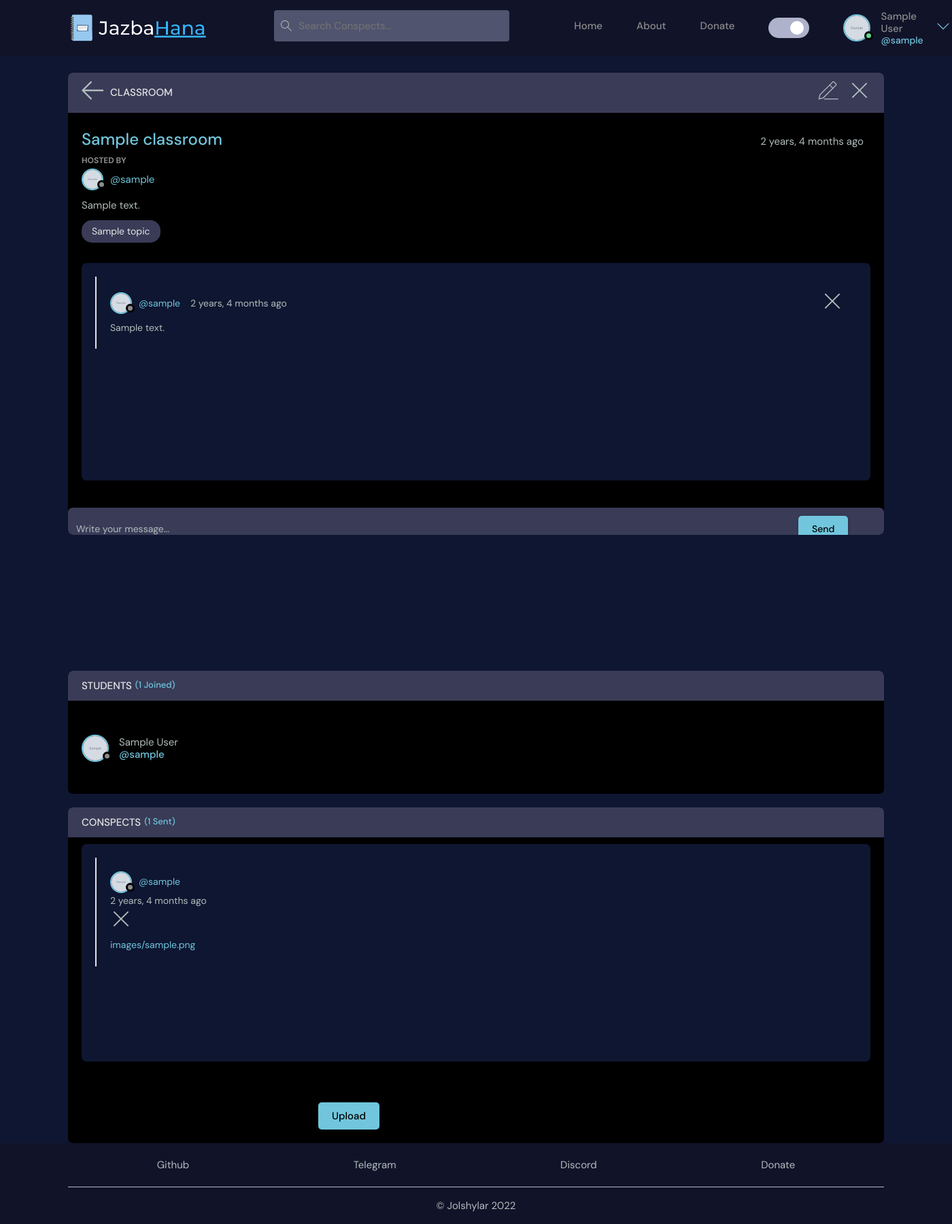
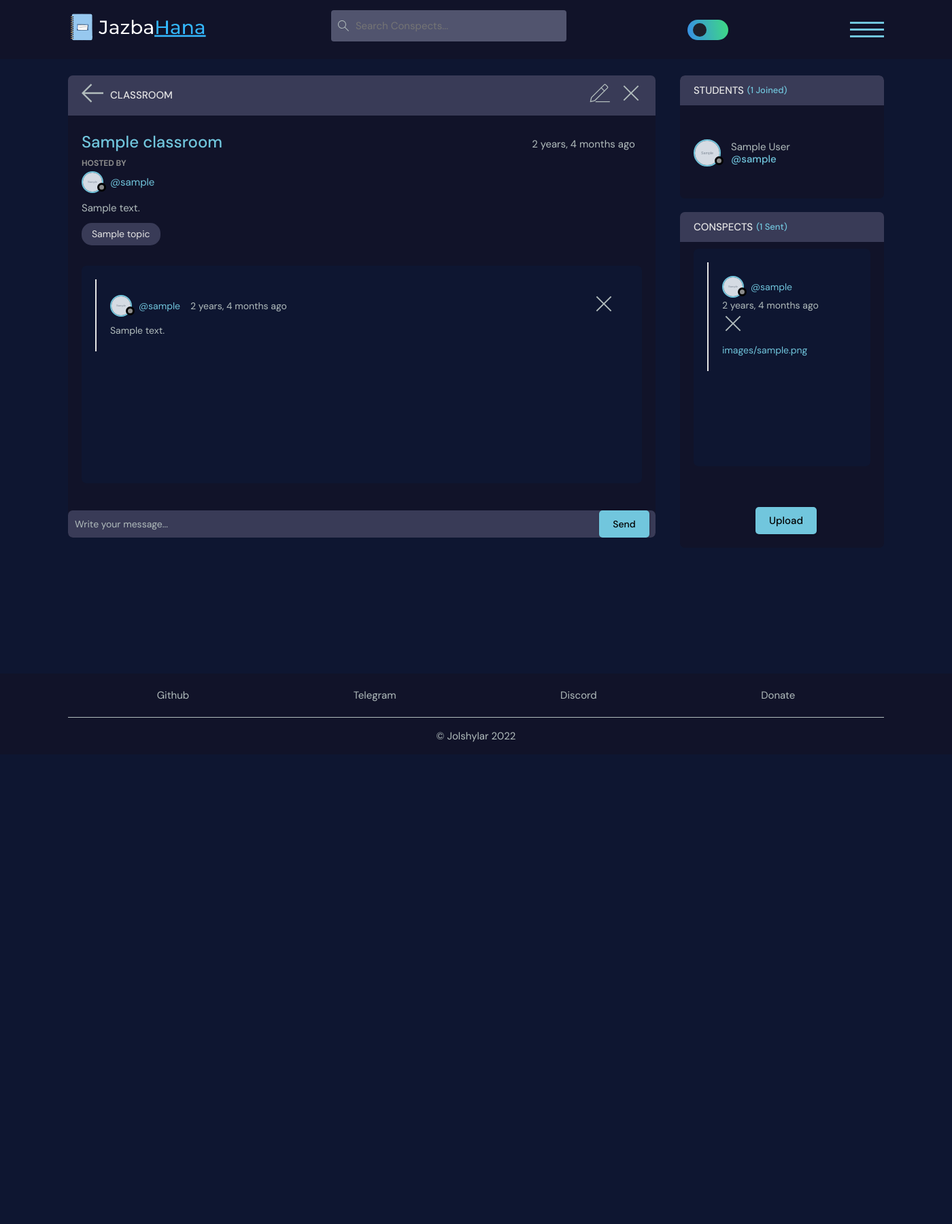
Before and after one commit to jolshylar/djazbahana, a Django app: page /classroom/1/ in a window 1400 px wide. Shown: the whole page at 68% size. After the commit the page ends 1092 px from the top, so only its background shows below. Run offline with Django 4.2, Linux system fonts and the light colour scheme; a user stored in the database is signed in; tables that the repository leaves empty hold one stand-in row (values such as "Sample post"); grey boxes marked "Sample" are stand-in pictures.

Commit message:
🚀 Refactor site style

```diff
--- a/static/js/script.js
+++ b/static/js/script.js
@@ -20,40 +20,37 @@ if (photoInput)
 
 // Scroll to Bottom
 const conversationThread = document.querySelector(".classroom__box");
-if (conversationThread) conversationThread.scrollTop = conversationThread.scrollHeight;
+if (conversationThread)
+  conversationThread.scrollTop = conversationThread.scrollHeight;
 
 // Toggle light theme
 const themeSwitcher = document.getElementById("theme-switch");
 
-let logo = document.getElementById("logo")
-themeSwitcher.checked = false;
+let logo = document.getElementById("logo");
+themeSwitcher.checked = true;
 
 function toggleTheme() {
-  if (this.checked) {
-    // document.body.setAttribute('theme', 'dark');
-    document.body.classList.remove("light");
-    document.body.classList.add("dark");
-    localStorage.setItem("theme", "dark");
-    logo.src = "../images/logo_dark.png";
-  } else {
-    // document.body.setAttribute('theme', 'light');
-    document.body.classList.add("light");
-    document.body.classList.remove("dark");
-    localStorage.setItem("theme", "light");
-    logo.src = "../images/logo_light.png";
-  }
+  let curTheme = (this.checked) ? "light" : "dark";
+  let oldTheme = (this.checked) ? "dark" : "light";
+
+  document.body.classList.replace(oldTheme, curTheme);
+  localStorage.setItem("theme", curTheme);
+  logo.src = `../images/logo_${curTheme}.png`;
 }
+
 themeSwitcher.addEventListener("click", toggleTheme);
 
 window.onload = checkTheme();
 
 function checkTheme() {
-  const localStorageTheme = localStorage.getItem("theme")
+  const localStorageTheme = localStorage.getItem("theme");
 
   if (localStorageTheme !== null) {
     document.body.className = localStorageTheme;
     const themeSwitch = document.getElementById("theme-switch");
-    themeSwitch.checked = true;
+    checked = (localStorageTheme === "light") ? true : false;
+    themeSwitch.checked = checked;
+    logo.src = `../images/logo_${localStorageTheme}.png`
   }
 }
 
@@ -64,7 +61,7 @@ let wrapper = document.getElementById("list-wrapper");
 let counter = 3;
 
 function hamburgerMenu() {
-  if(counter%2 == 1) {
+  if (counter % 2 == 1) {
     counter++;
     navi.classList.add("change");
     wrapper.classList.remove("list-wrapper");
@@ -73,4 +70,4 @@ function hamburgerMenu() {
     navi.classList.remove("change");
     wrapper.classList.add("list-wrapper");
   }
-};
+}
--- a/static/styles/classroom.css
+++ b/static/styles/classroom.css
@@ -4,7 +4,7 @@
 
 .classroom,
 .students {
-  background: var(--color-dark);
+  background: var(--color-components);
   /* max-height: max-content; */
   border-radius: 0.7rem;
   overflow: hidden;
@@ -76,7 +76,7 @@
   overflow-y: auto;
   /* position: absolute; */
   width: 100%;
-  background: var(--color-dark);
+  background: var(--color-components);
   z-index: 999;
   top: 4.4rem;
   padding-top: 2rem;
@@ -232,6 +232,7 @@
   width: 90%;
   background-color: var(--color-dark-light);
   border: none;
+  padding-left: 10px;
 }
 
 .classroom__message > form {
@@ -243,22 +244,15 @@
   border-radius: 0.7rem;
   height: 4.5rem;
   width: 100%;
-  padding: 1.2rem;
+  /* padding: 1.2rem; */
   font-size: 1.4rem;
   font-weight: 500;
   position: relative;
   height: 40px;
 }
 
-form .send__button {
-  width: 10%;
-  border: none;
-  align-items: center;
-  cursor: pointer;
-  border-radius: 5px;
-  font-weight: 500;
-  background-color: var(--color-main);
-  color: var(--color-light);
+.classroom__message button {
+  height: 100%;
 }
 
 .classroom__message > form > input::placeholder {
@@ -410,15 +404,6 @@ form .send__button {
   height: 40px;
 }
 
-/* .conspect__upload .send__button {
-  width: 10%;
-  border: none;
-  align-items: center;
-  cursor: pointer;
-  border-radius: 5px;
-  font-weight: 500;
-} */
-
 .conspect__upload > form > input::placeholder {
   color: var(--color-light-gray);
 }
@@ -428,7 +413,7 @@ form .send__button {
 }
 
 .conspects {
-  background-color: var(--color-dark);
+  background-color: var(--color-components);
   margin-top: 20px;
   border-radius: 0.7rem;
 }
@@ -438,6 +423,6 @@ form .send__button {
 }
 
 .conspect__upload .btn--main {
-  margin-left: 30%;
+  margin-left: 35%;
   display: block;
 }
--- a/static/styles/donate.css
+++ b/static/styles/donate.css
@@ -22,6 +22,11 @@
   margin-left: 5%;
 }
 
+.donate-page p {
+  text-align: center;
+  padding: 10px;
+}
+
 @media screen and (max-width: 480px) {
   .donate-page {
     font-size: 1.5rem;
--- a/static/styles/style.css
+++ b/static/styles/style.css
@@ -227,30 +228,18 @@ Components
   background-color: var(--color-header-footer);
 }
 
-.login-word {
-  padding-top: 5.78px;
+.switch-box, #bar {
+ padding-top: 13.6px;
 }
 
 .header > .container {
   display: flex;
-  gap: 9.5rem;
-}
-
-.header__logo,
-.header__user {
-  display: flex;
-  gap: 2rem;
-  align-items: center;
+  /* gap: 9.5rem; */
+  justify-content: space-between;
 }
 
 .header__logo > img {
   height: 50px;
-}
-
-.header__logo > h1 {
-  font-weight: 700;
-  font-size: 2rem;
-  color: var(--color-light);
 }
 
 .header__search > label {
@@ -270,132 +259,10 @@ Components
   color: var(--color-light);
 }
 
-.header__menu {
-  position: relative;
-  /* margin-left: auto; */
-}
-
-.header__menu a {
-  display: flex;
-  gap: 1.5rem;
-  align-items: center;
-  font-weight: 500;
-  text-decoration: none;
-  color: var(--color-header-links);
-}
-
-.header__menu img {
-  height: 3.6rem;
-}
-
-.header__menu p {
-  line-height: 1.2;
-}
-
-.header__menu span {
-  color: var(--color-main);
-  font-weight: 500;
-  font-size: 1.4rem;
-  display: block;
-}
-
-.dropdown-button {
-  background: transparent;
-  border: 0;
-  outline: 0;
-  cursor: pointer;
-}
-
-.dropdown-button img {
-  max-height: 18px;
-}
-
-.pages {
-  list-style-type: none;
-  display: flex;
-  justify-content: space-between;
-  gap: 5rem;
-  padding-top: 2%;
-}
-
-.pages a:hover {
-  color: var(--color-main);
-  transition: 0.2s linear;
-}
-
 .nav-bar {
   display: flex;
   justify-content: space-between;
   gap: 5rem;
-}
-
-#bar {
-  display: none;
-}
-
-/* =============
-Media
-============= */
-
-@media only screen and (min-width: 1200px) {
-  html {
-    font-size: 62.5%;
-  }
-}
-
-@media only screen and (min-width: 2100px) {
-  html {
-    font-size: 75%;
-  }
-}
-
-@media screen and (max-width: 800px) {
-  .header__search input {
-    width: 20rem;
-  }
-
-  .header > .container {
-    gap: 3rem;
-  }
-}
-
-@media screen and (max-width: 700px) {
-  .header__logo h1 {
-    display: none;
-  }
-}
-
-@media screen and (max-width: 480px) {
-  .header__search,
-  .pages a,
-  .header__user {
-    display: none;
-  }
-  .pages {
-    display: block;
-  }
-
-  .header-menu {
-  margin-left: 0;
-  }
-
-  .footer {
-    width: 100%
-  }
-
-  .layout--3 {
-    width: 100%;
-    display: block;
-  }
-
-  #container {
-    display: flex;
-    flex-direction: column;
-  }
-
-  /* Hamburger menu */
-.pages .switch {
-  display: none;
 }
 
 #menu {
@@ -519,7 +444,7 @@ Media
   margin-top: 2.4rem;
 }
 
-.layout > #container {
+.layout > .container-main {
   display: flex;
   justify-content: space-between;
   align-items: flex-start;
--- a/templates/navbar.html
+++ b/templates/navbar.html
@@ -13,52 +13,12 @@
       </label>
     </form>
 
-    <nav class="header__menu">
-
-      <div class="nav-bar">
-        <ul class="pages">
-          <li>
-            <a href="{% url 'home'%}">Home</a>
-          </li>
-          <li>
-            <a href="{% url 'about' %}">About</a>
-          </li>
-          <li>
-            <a href="{% url 'donate' %}">Donate</a>
-          </li>
-          <li>
+    <div class="switch-box">
      <label class="switch">
       <input id="theme-switch" type="checkbox" />
       <span class="slider round"></span>
      </label>
-          </li>
-        </ul>
-
-      <!-- Logged In -->
-      {% if user.is_authenticated %}
-      <div class="header__user">
-        <a href="{% url 'user-profile' user.id %}">
-          <div class="avatar avatar--medium active">
-            <img src="{{user.avatar.url}}" />
     </div>
-          {% if user.name %}
-          <p>{{user.name}} <span>@{{user.username}}</span></p>
-          {% else %}
-          <p>@{{user.username}}</p>
-          {% endif %}
-        </a>
-        <button class="dropdown-button">
-          <img src="{% static 'images/icons/chevron-down.svg' %}" />
-        </button>
-      </div>
-      {% else %}
-
-      <!-- Not Logged In -->
-      <a href="{% url 'login' %}">
-        <img src="{% static 'images/avatar.svg' %}" />
-        <p class="login-word">Login</p>
-      </a>
-      {% endif %}
 
     <nav id="bar">
           <!-- Hamburger menu -->
@@ -73,30 +33,16 @@
             <li class="list-link"><a href="{% url 'home'%}">Home</a></li>
             <li class="list-link"><a href="{% url 'about' %}">About</a></li>
             <li class="list-link"><a href="{% url 'donate' %}">Donate</a></li>
+              {% if user.is_authenticated %}
             <li class="list-link"><a href="{% url 'user-profile' user.id %}">Profile</a></li>
-            <li>
-              <label class="switch">
-                <input id="theme-switch" type="checkbox" />
-                <span class="slider round"></span>
-              </label>
-            </li>
+            <li class="list-link"><a href="{% url 'logout' %}">Logout</a></li>
+              {% else %}
+              <!-- User is not authenticated -->
+            <li class="list-link"><a href="{% url 'login' %}">Login</a></li>
+              {% endif %}
           </ul>
         </div>
     </nav>
 
-      <div class="dropdown-menu">
-        <a href="{% url 'update-user' %}" class="dropdown-link"
-        ><img src="{% static 'images/icons/tools.svg' %}" />
-        <p>Settings</p>
-        </a>
-
-        <a href="{% url 'logout' %}" class="dropdown-link"
-        ><img src="{% static 'images/icons/sign-out.svg' %}" />
-        <p>Logout</p>
-        </a>
-      </div>
-
-      </div>
-    </nav>
 </div>
 </header>
```
Also changed, not shown: other parts of static/styles/style.css (+71 -12 lines). Lines whose indentation alone changed are shown as unchanged.
